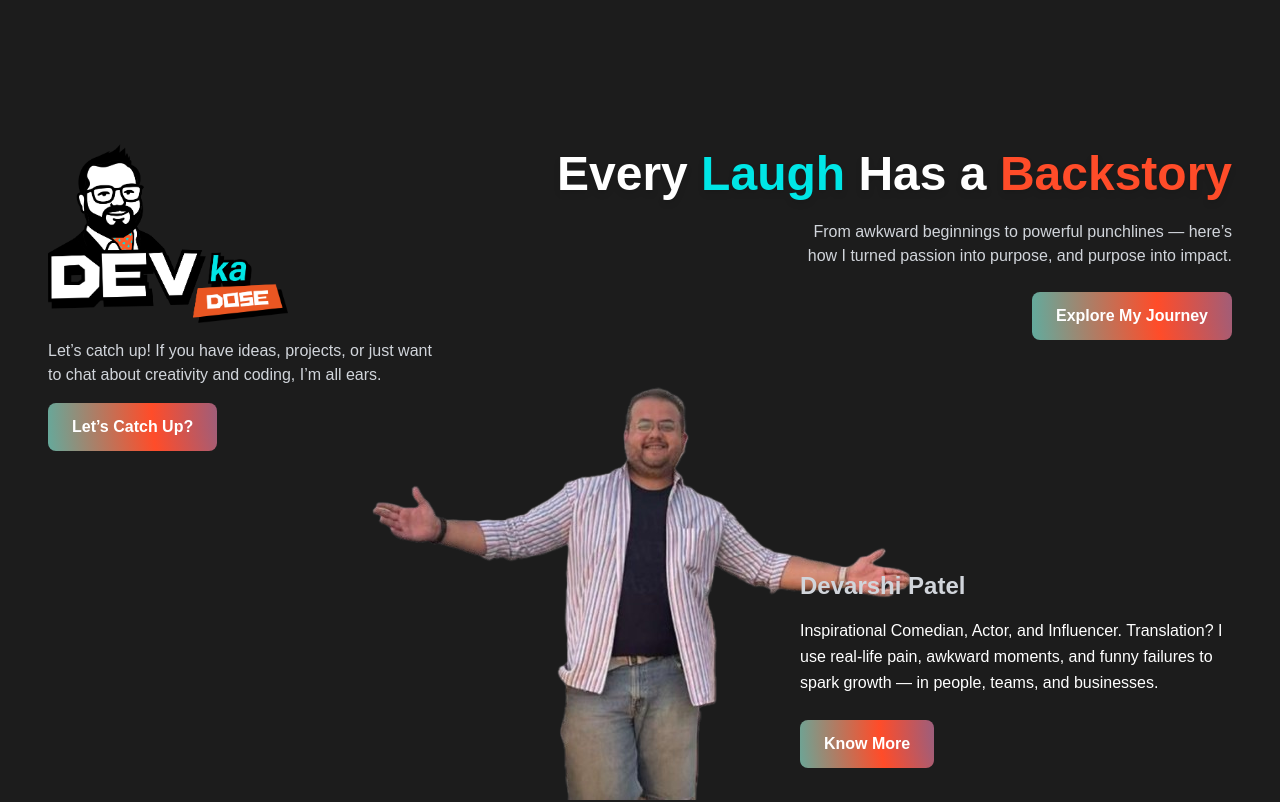
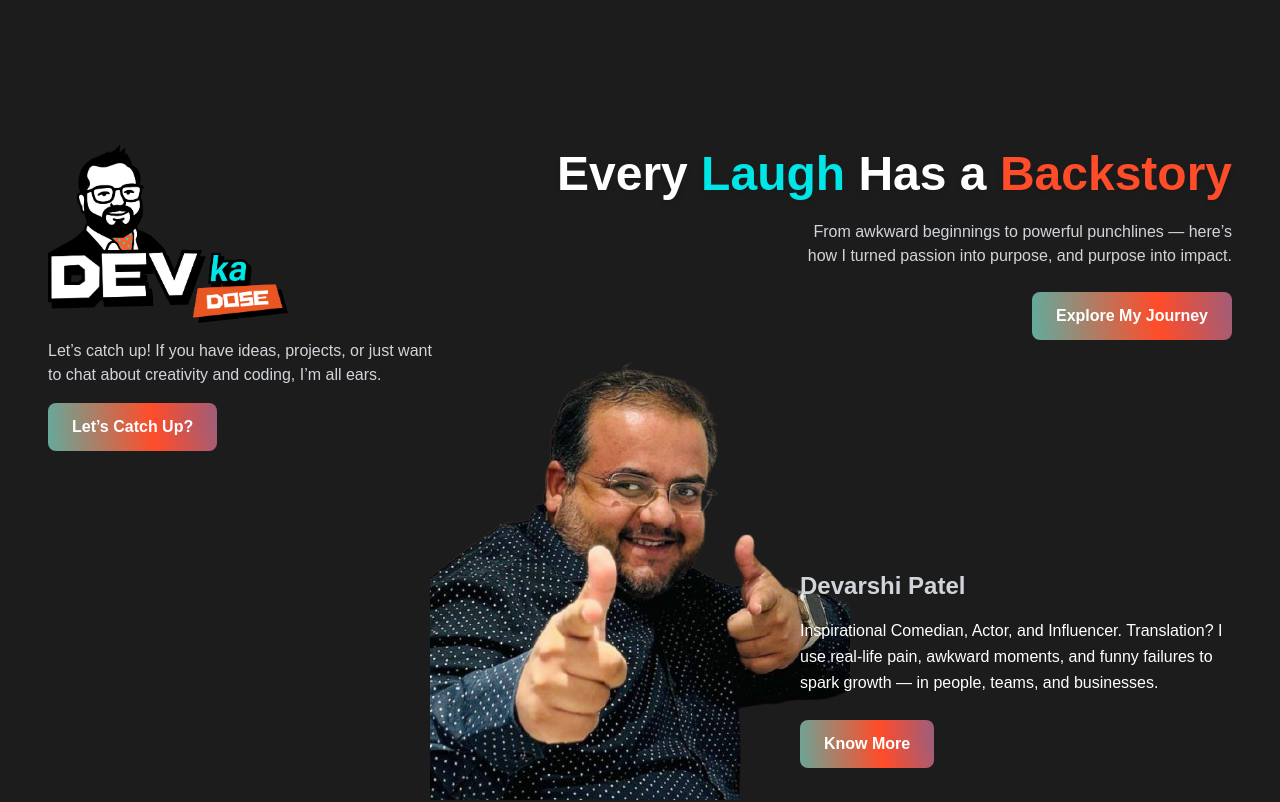
Before and after one commit to AshishProject7878/react-prototype, a React (Vite) app: page / in a window 1280 px wide. Shown: the top 802 px of the page. Built offline with nearby package versions, Linux system fonts and the light colour scheme; a web font is replaced by a local one.

Commit message:
changes 105

```diff
--- a/src/components/Hero.jsx
+++ b/src/components/Hero.jsx
@@ -96,12 +96,12 @@ const Hero = () => {
       </div>
 
       {/* Bottom Center - Image */}
-      <div className="absolute bottom-0 left-1/2 transform -translate-x-1/2 z-10">
+      <div className="absolute -bottom-20 left-1/2 transform -translate-x-1/2 z-10">
         <div className="relative">
           <div className="w-max h-max rounded-t-full flex items-end justify-center text-white text-lg font-medium">
             <div className="bottom-image-section text-center">
               <img
-                src="img/LogoImage.png"
+                src="img/hero.png"
                 alt="Devarshi's Image"
                 className="w-auto h-auto max-h-[600px] object-contain"
               />
```
Also changed, not shown: public/img/hero.png (added).
